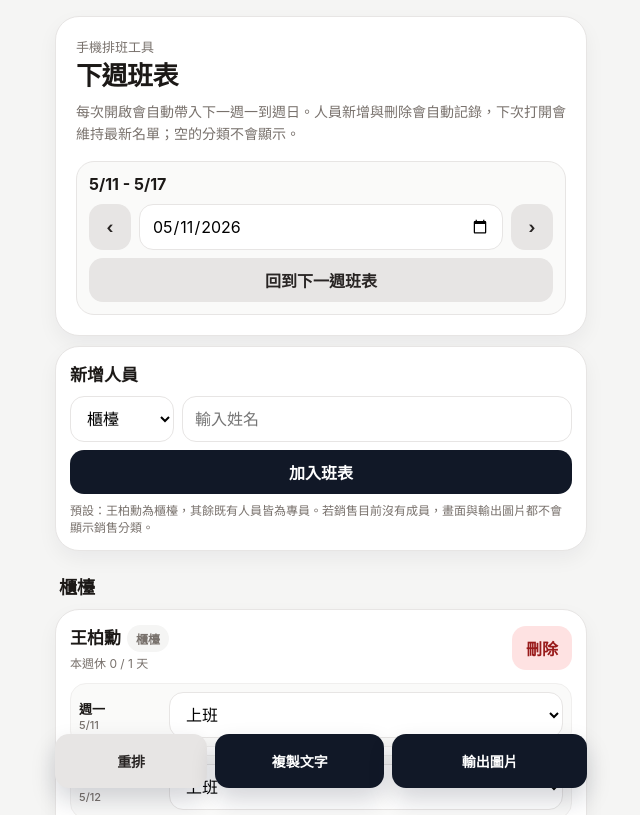
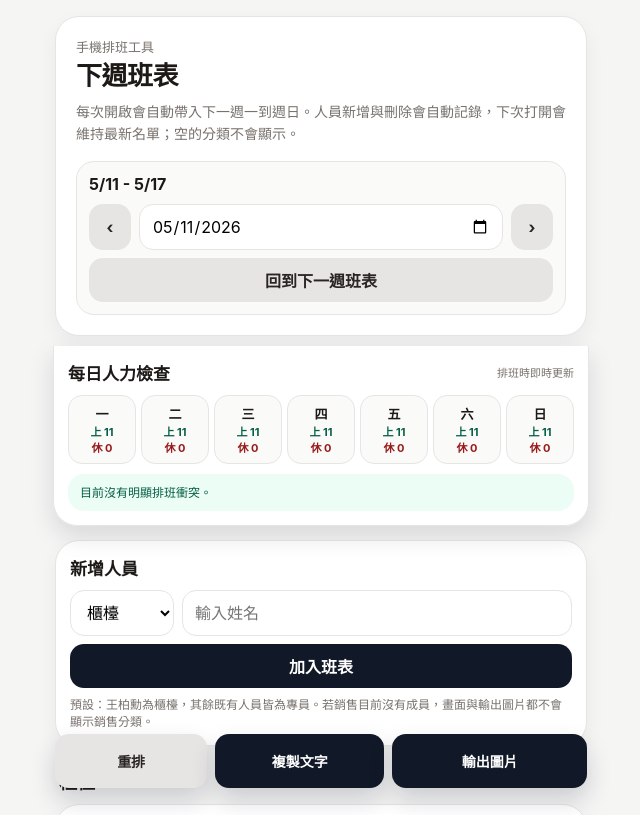
Before and after one commit to daisanity-svg/grand-manor-calc, a plain HTML site: page index.html in a window 1280 px wide. Shown: the top 815 px of the page, without its empty margins (319-959 px from the left). Drawn offline with Linux system fonts and the light colour scheme.

Commit message:
Make staffing check sticky and live-updating

```diff
--- a/index.html
+++ b/index.html
@@ -13,7 +13,8 @@
     .week-box{margin-top:16px;padding:12px;border-radius:18px;background:#fafaf9;border:1px solid var(--line)}.week-title{font-weight:700;margin-bottom:10px}.week-controls{display:grid;grid-template-columns:42px 1fr 42px;gap:8px}.add-grid{display:grid;grid-template-columns:104px 1fr;gap:8px}
     input,select,button{font:inherit;border-radius:14px}input,select{width:100%;border:1px solid var(--line);background:#fff;padding:11px 12px;min-height:44px;outline:none}button{min-height:44px;border:0;padding:10px 14px;font-weight:700;background:var(--dark);color:#fff;cursor:pointer}button.secondary{background:#e7e5e4;color:#292524}button.danger{background:#fee2e2;color:#991b1b}.full{width:100%;margin-top:8px}
     .person-head{display:flex;justify-content:space-between;align-items:center;gap:10px}.person-name{font-weight:800;font-size:17px}.small{color:var(--muted);font-size:12px;margin-top:2px}.pill{display:inline-flex;align-items:center;border-radius:999px;padding:5px 9px;background:#f5f5f4;color:var(--muted);font-size:12px;margin-left:6px}.days{margin-top:12px;display:grid;gap:8px}.day-row{display:grid;grid-template-columns:82px 1fr;align-items:center;gap:8px;background:#fafaf9;border:1px solid #f0efee;padding:8px;border-radius:16px}.day-label{font-size:13px;font-weight:700}.date{display:block;color:var(--muted);font-size:11px;font-weight:500}
-    .stats-grid{display:grid;grid-template-columns:repeat(7,1fr);gap:5px}.stat{background:#fafaf9;border:1px solid var(--line);border-radius:14px;padding:8px 2px;text-align:center;font-size:11px}.stat b{display:block;font-size:13px}.notice{margin-top:12px;padding:12px;border-radius:18px;font-size:14px;line-height:1.5}.notice.warn{background:var(--warn-bg);color:var(--warn)}.notice.ok{background:var(--ok-bg);color:var(--ok)}
+    .stats-card{position:sticky;top:0;z-index:18;margin:10px -2px 14px;border-radius:0 0 24px 24px;box-shadow:0 10px 24px rgba(15,23,42,.13);border-top:0;background:rgba(255,255,255,.96);backdrop-filter:blur(12px)}
+    .stats-head{display:flex;align-items:center;justify-content:space-between;gap:8px}.stats-title{font-weight:900;font-size:17px}.stats-sub{color:var(--muted);font-size:11px;white-space:nowrap}.stats-grid{display:grid;grid-template-columns:repeat(7,1fr);gap:5px}.stat{background:#fafaf9;border:1px solid var(--line);border-radius:14px;padding:8px 2px;text-align:center;font-size:11px}.stat b{display:block;font-size:13px}.stat .work{color:#065f46;font-weight:700}.stat .off{color:#991b1b;font-weight:700}.notice{margin-top:10px;padding:10px 12px;border-radius:16px;font-size:12px;line-height:1.45;max-height:84px;overflow:auto}.notice.warn{background:var(--warn-bg);color:var(--warn)}.notice.ok{background:var(--ok-bg);color:var(--ok)}
     .sticky{position:fixed;left:50%;bottom:calc(12px + env(safe-area-inset-bottom));transform:translateX(-50%);width:min(100% - 28px,532px);display:grid;grid-template-columns:.9fr 1fr 1.15fr;gap:8px;z-index:20}.sticky button{min-height:54px;padding:8px;box-shadow:0 12px 24px rgba(15,23,42,.18);font-size:14px}
   </style>
 </head>
@@ -34,6 +35,15 @@
       </div>
     </section>
 
+    <section class="card stats-card" id="statsCard">
+      <div class="stats-head">
+        <div class="stats-title">每日人力檢查</div>
+        <div class="stats-sub">排班時即時更新</div>
+      </div>
+      <div class="stats-grid" id="statsGrid" style="margin-top:10px"></div>
+      <div id="warnings"></div>
+    </section>
+
     <section class="card">
       <div class="person-name">新增人員</div>
       <div class="add-grid" style="margin-top:10px">
@@ -45,12 +55,6 @@
     </section>
 
     <section id="staffSections"></section>
-
-    <section class="card">
-      <div class="person-name">每日人力檢查</div>
-      <div class="stats-grid" id="statsGrid" style="margin-top:12px"></div>
-      <div id="warnings"></div>
-    </section>
   </main>
 
   <div class="sticky">
@@ -131,7 +135,7 @@
     }
     function renderStats(){
       const statsGrid=document.getElementById("statsGrid"),warningsBox=document.getElementById("warnings");statsGrid.innerHTML="";warningsBox.innerHTML="";const warnings=[];
-      weekdayLabels.forEach((label,i)=>{const total=state.staff.length;const off=state.staff.filter(p=>state.schedule[p.id]?.[i]==="休").length;const working=total-off;const div=document.createElement("div");div.className="stat";div.innerHTML=`<b>${label}</b><span>上 ${working}</span><br><span>休 ${off}</span>`;statsGrid.appendChild(div);
+      weekdayLabels.forEach((label,i)=>{const total=state.staff.length;const off=state.staff.filter(p=>state.schedule[p.id]?.[i]==="休").length;const working=total-off;const div=document.createElement("div");div.className="stat";div.innerHTML=`<b>${label}</b><span class="work">上 ${working}</span><br><span class="off">休 ${off}</span>`;statsGrid.appendChild(div);
         activeGroups().forEach(group=>{const workingByGroup=state.staff.filter(p=>p.group===group&&state.schedule[p.id]?.[i]!=="休").length;const min=group==="櫃檯"?1:2;if(workingByGroup<min)warnings.push(`週${label} ${group}上班人數少於 ${min} 人`)})
       });
       state.staff.forEach(p=>{const offCount=(state.schedule[p.id]||[]).filter(v=>v==="休").length;if(offCount>p.weeklyOffLimit)warnings.push(`${p.name} 本週休 ${offCount} 天，超過設定 ${p.weeklyOffLimit} 天`)});
```
